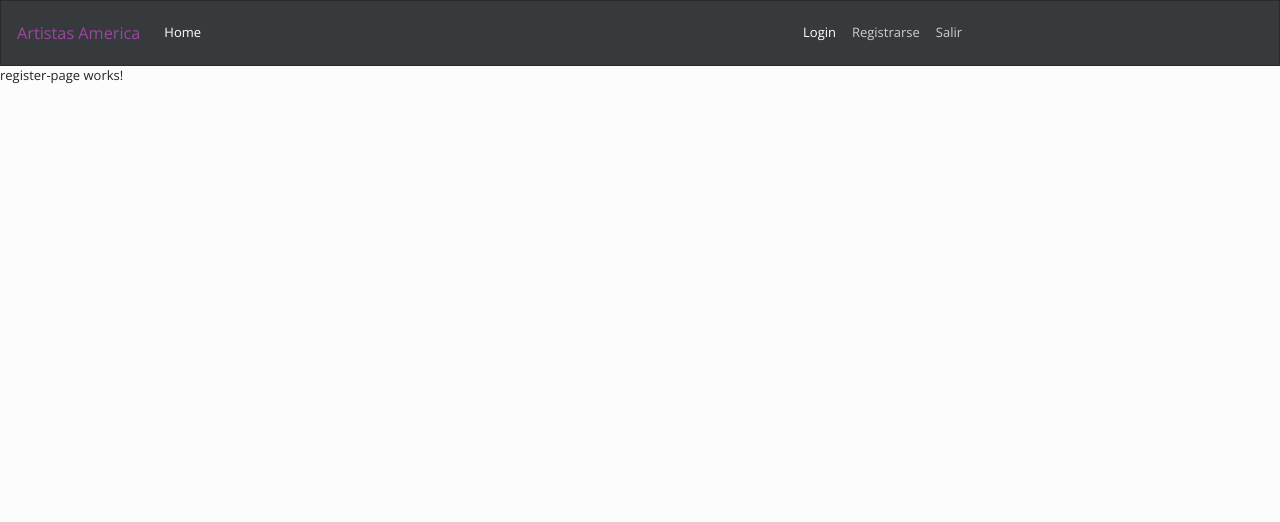
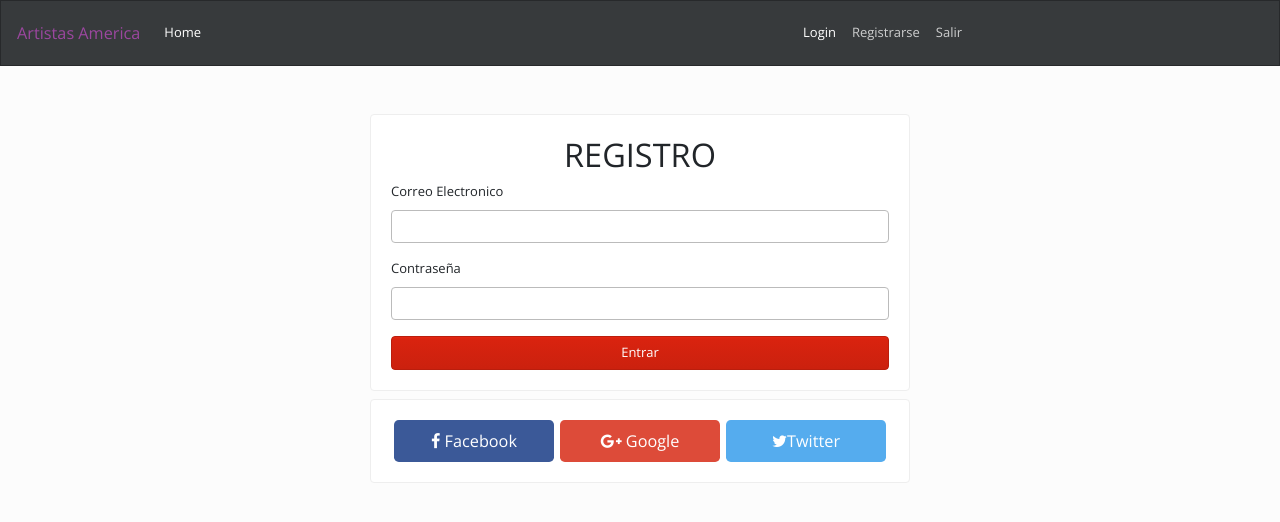
Before and after one commit to CristhianNY/artistas, an Angular app: page /registrarse in a window 1280 px wide. Shown: the top 522 px of the page. Built offline with nearby package versions, Linux system fonts and the light colour scheme.

Commit message:
maquetamos loging y registro

```diff
--- a/src/app/app.component.html
+++ b/src/app/app.component.html
@@ -1,2 +1,4 @@
 <app-nav-bar></app-nav-bar>
-<router-outlet></router-outlet>
+<div class="container">
+  <router-outlet></router-outlet>
+</div>
--- a/src/app/components/dashboard-page/dashboard-page.component.html
+++ b/src/app/components/dashboard-page/dashboard-page.component.html
@@ -1,3 +1,9 @@
-<p>
-  dashboard-page works!
-</p>
+<div class="jumbotron">
+    <h1 class="display-3">Privado</h1>
+    <p class="lead">This is a simple hero unit, a simple jumbotron-style component for calling extra attention to featured content or information.</p>
+    <hr class="my-4">
+    <p>It uses utility classes for typography and spacing to space content out within the larger container.</p>
+    <p class="lead">
+      <a class="btn btn-primary btn-lg" href="#" role="button">Learn more</a>
+    </p>
+  </div>
--- a/src/app/components/home-page/home-page.component.html
+++ b/src/app/components/home-page/home-page.component.html
@@ -1,3 +1,9 @@
-<p>
-  home-page works!
-</p>
+<div class="jumbotron">
+    <h1 class="display-3">Bienvenidos a Artista America</h1>
+    <p class="lead">This is a simple hero unit, a simple jumbotron-style component for calling extra attention to featured content or information.</p>
+    <hr class="my-4">
+    <p>It uses utility classes for typography and spacing to space content out within the larger container.</p>
+    <p class="lead">
+      <a class="btn btn-primary btn-lg" href="#" role="button">Learn more</a>
+    </p>
+  </div>
--- a/src/app/components/login-page/login-page.component.css
+++ b/src/app/components/login-page/login-page.component.css
@@ -0,0 +1,18 @@
+.btn-facebook,.btn-google, .btn-twitter{
+    width: 32%;
+}
+
+.btn-facebook{
+    background: #3b5998;
+    color: #fff;
+}
+
+.btn-google{
+    background: #dd4b39;
+    color: #fff;
+}
+
+.btn-twitter{
+    background: #55acee;
+    color: #fff;
+}
--- a/src/app/components/login-page/login-page.component.html
+++ b/src/app/components/login-page/login-page.component.html
@@ -1,3 +1,33 @@
-<p>
-  login-page works!
-</p>
+<div class="row">
+  <div class="col-md-6 mx-auto mt-5">
+    <div class="card">
+      <div class="card-body">
+        <h1 class="text-center">LOGIN</h1>
+        <form>
+          <div class="form-group">
+            <label for="email">Correo Electronico</label>
+            <input type="email" name="email" id="email" class="form-control">
+          </div>
+          <div class="form-group">
+            <label for="password">Contraseña</label>
+            <input type="password" name="password" id="password" class="form-control">
+
+          </div>
+          <input type="text" value="Entrar" class="btn btn-primary btn-block bnt-lg">
+        </form>
+      </div>
+    </div>
+  </div>
+</div>
+<div class="row">
+  <div class="col-md-6 mx-auto mt-2">
+    <div class="card">
+      <div class="card-body d-flex justify-content-around">
+        <button class="btn btn-lg btn-facebook"><i class="fa fa-facebook"></i> Facebook</button>
+        <button class="btn btn-lg btn-google"><i class="fa fa-google-plus"></i> Google</button>
+        <button class="btn btn-lg btn-twitter"><i class="fa fa-twitter"></i>Twitter</button>
+      </div>
+    </div>
+
+  </div>
+</div>
--- a/src/app/components/not-found-page/not-found-page.component.html
+++ b/src/app/components/not-found-page/not-found-page.component.html
@@ -1,3 +1,13 @@
-<p>
-  not-found-page works!
-</p>
+<div class="row mt-3">
+  <div class="col-md-6 mx-auto text-center">
+    <div class="card">
+      <h1>Oops!!</h1>
+      <h2>404 Pagina no encontrada</h2>
+
+      <div class="card-body">
+        <a href="/" class="btn btn-primary btn-lg"> <i class="fa fa-home"></i> Ir A pagina principal</a>
+      </div>
+    </div>
+  </div>
+
+</div>
--- a/src/app/components/register-page/register-page.component.css
+++ b/src/app/components/register-page/register-page.component.css
@@ -0,0 +1,18 @@
+.btn-facebook,.btn-google, .btn-twitter{
+    width: 32%;
+}
+
+.btn-facebook{
+    background: #3b5998;
+    color: #fff;
+}
+
+.btn-google{
+    background: #dd4b39;
+    color: #fff;
+}
+
+.btn-twitter{
+    background: #55acee;
+    color: #fff;
+}
--- a/src/app/components/register-page/register-page.component.html
+++ b/src/app/components/register-page/register-page.component.html
@@ -1,3 +1,33 @@
-<p>
-  register-page works!
-</p>
+<div class="row">
+    <div class="col-md-6 mx-auto mt-5">
+      <div class="card">
+        <div class="card-body">
+          <h1 class="text-center">REGISTRO</h1>
+          <form>
+            <div class="form-group">
+              <label for="email">Correo Electronico</label>
+              <input type="email" name="email" id="email" class="form-control">
+            </div>
+            <div class="form-group">
+              <label for="password">Contraseña</label>
+              <input type="password" name="password" id="password" class="form-control">
+
+            </div>
+            <input type="text" value="Entrar" class="btn btn-primary btn-block bnt-lg">
+          </form>
+        </div>
+      </div>
+    </div>
+  </div>
+  <div class="row">
+    <div class="col-md-6 mx-auto mt-2">
+      <div class="card">
+        <div class="card-body d-flex justify-content-around">
+          <button class="btn btn-lg btn-facebook"><i class="fa fa-facebook"></i> Facebook</button>
+          <button class="btn btn-lg btn-google"><i class="fa fa-google-plus"></i> Google</button>
+          <button class="btn btn-lg btn-twitter"><i class="fa fa-twitter"></i>Twitter</button>
+        </div>
+      </div>
+
+    </div>
+  </div>
```
